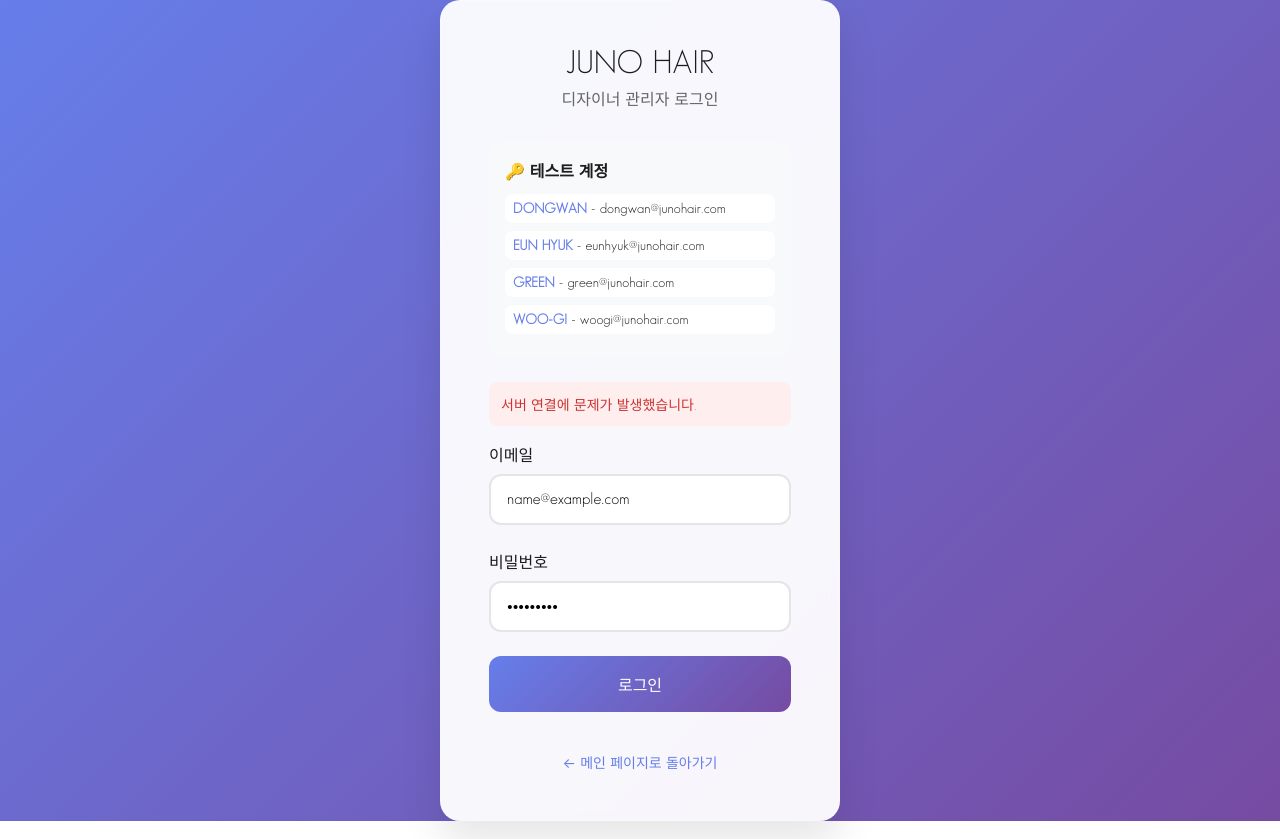
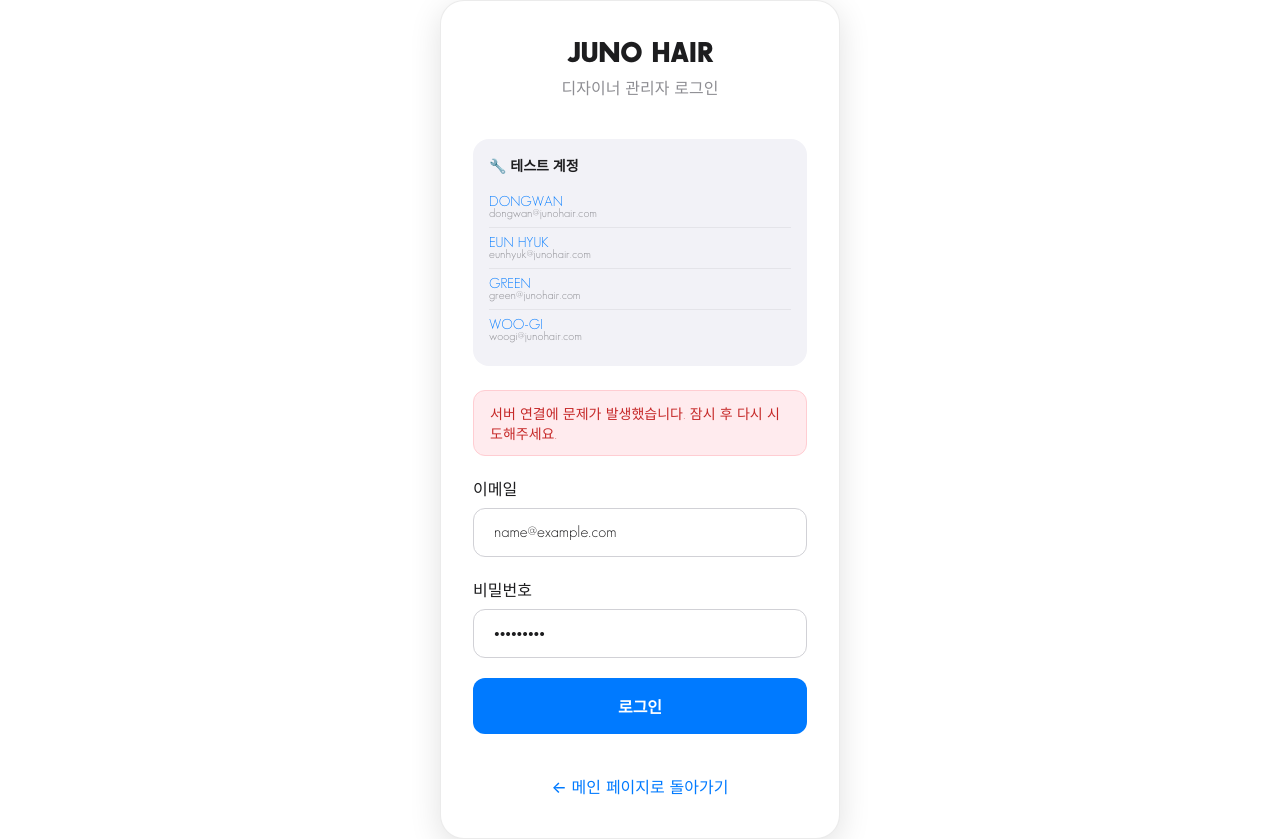
Before and after one commit to ANOV-creater/anov-sever, a website: page designer-login.html in a window 1280 px wide. Both pictures are taken after typing "name@example.com", "Sample123" into the empty fields and a click on the button "로그인". Drawn offline with Linux system fonts and the light colour scheme; no server answers.

Commit message:
Update files

```diff
--- a/designer-login.html
+++ b/designer-login.html
@@ -9,7 +9,28 @@
         @font-face {
             font-family: 'SansSerifFLF';
             src: url('/assets/font/SansSerifFLF.otf') format('opentype');
-            font-weight: normal;
+            font-weight: 400;
+            font-style: normal;
+        }
+
+        @font-face {
+            font-family: 'SansSerifFLF';
+            src: url('/assets/font/SansSerifFLF-Demibold.otf') format('opentype');
+            font-weight: 600;
+            font-style: normal;
+        }
+
+        @font-face {
+            font-family: 'SansSerifFLF';
+            src: url('/assets/font/SansSerifBldFLF.otf') format('opentype');
+            font-weight: 700;
+            font-style: normal;
+        }
+
+        @font-face {
+            font-family: 'SansSerifFLF';
+            src: url('/assets/font/SansSerifExbFLF.otf') format('opentype');
+            font-weight: 900;
             font-style: normal;
         }
 
@@ -20,209 +41,311 @@
         }
 
         body {
-            font-family: 'SansSerifFLF', -apple-system, BlinkMacSystemFont, 'Segoe UI', Roboto, sans-serif;
-            background: linear-gradient(135deg, #667eea 0%, #764ba2 100%);
+            font-family: 'SansSerifFLF', -apple-system, BlinkMacSystemFont, 'Segoe UI', Roboto, Helvetica, Arial, sans-serif;
+            background: #ffffff;
             min-height: 100vh;
             display: flex;
             align-items: center;
             justify-content: center;
             color: #1d1d1f;
+            -webkit-font-smoothing: antialiased;
         }
 
         .login-container {
-            background: rgba(255, 255, 255, 0.95);
-            backdrop-filter: blur(10px);
-            border-radius: 20px;
-            padding: 48px;
+            background: #ffffff;
+            border-radius: 24px;
+            padding: 40px 32px;
             width: 100%;
             max-width: 400px;
-            box-shadow: 0 20px 40px rgba(0, 0, 0, 0.1);
-            border: 1px solid rgba(255, 255, 255, 0.2);
+            box-shadow: 0 8px 32px rgba(0, 0, 0, 0.12);
+            border: 1px solid rgba(0, 0, 0, 0.08);
+            position: relative;
         }
 
-        .logo {
+        .logo-container {
             text-align: center;
-            margin-bottom: 32px;
+            margin-bottom: 40px;
         }
 
-        .logo h1 {
-            font-size: 32px;
+        .logo-text {
+            font-size: 28px;
+            font-weight: 700;
+            color: #1d1d1f;
+            margin-bottom: 8px;
+            letter-spacing: -0.5px;
+        }
+
+        .subtitle {
+            font-size: 16px;
+            color: #8e8e93;
+            font-weight: 400;
+            margin-bottom: 8px;
+        }
+
+        .test-accounts {
+            background: #f2f2f7;
+            border-radius: 16px;
+            padding: 16px;
+            margin-bottom: 24px;
+        }
+
+        .test-title {
+            font-size: 14px;
+            font-weight: 600;
+            color: #1d1d1f;
+            margin-bottom: 12px;
+            display: flex;
+            align-items: center;
+            gap: 6px;
+        }
+
+        .test-account {
+            display: flex;
+            justify-content: space-between;
+            align-items: center;
+            padding: 8px 0;
+            border-bottom: 1px solid rgba(0, 0, 0, 0.06);
+            cursor: pointer;
+            transition: all 0.2s ease;
+        }
+
+        .test-account:last-child {
+            border-bottom: none;
+        }
+
+        .test-account:hover {
+            background-color: rgba(0, 122, 255, 0.05);
+            border-radius: 8px;
+            margin: 0 -8px;
+            padding: 8px 8px;
+        }
+
+        .test-name {
+            font-size: 14px;
+            font-weight: 500;
+            color: #007AFF;
+        }
+
+        .test-email {
+            font-size: 12px;
+            color: #8e8e93;
+        }
+
+        .error-message {
+            background: #ffebee;
+            border: 1px solid #ffcdd2;
+            border-radius: 12px;
+            padding: 12px 16px;
+            margin-bottom: 20px;
+            color: #c62828;
+            font-size: 14px;
+            font-weight: 500;
+            display: none;
+        }
+
+        .form-group {
+            margin-bottom: 20px;
+        }
+
+        .form-label {
+            display: block;
+            font-size: 16px;
             font-weight: 500;
             color: #1d1d1f;
             margin-bottom: 8px;
         }
 
-        .logo p {
-            color: #666;
-            font-size: 16px;
-        }
-
-        .form-group {
-            margin-bottom: 24px;
-        }
-
-        .form-group label {
-            display: block;
-            margin-bottom: 8px;
-            font-weight: 500;
-            color: #1d1d1f;
-        }
-
-        .form-group input {
+        .form-input {
             width: 100%;
-            padding: 16px;
-            border: 2px solid #e5e5e7;
+            padding: 16px 20px;
+            border: 1px solid #d1d1d6;
             border-radius: 12px;
             font-size: 16px;
             font-family: inherit;
-            transition: all 0.3s ease;
             background: #ffffff;
+            color: #1d1d1f;
+            transition: all 0.2s ease;
         }
 
-        .form-group input:focus {
+        .form-input:focus {
             outline: none;
-            border-color: #667eea;
-            box-shadow: 0 0 0 3px rgba(102, 126, 234, 0.1);
+            border-color: #007AFF;
+            box-shadow: 0 0 0 3px rgba(0, 122, 255, 0.1);
         }
 
-        .login-btn {
+        .form-input::placeholder {
+            color: #8e8e93;
+        }
+
+        .login-button {
             width: 100%;
             padding: 16px;
-            background: linear-gradient(135deg, #667eea 0%, #764ba2 100%);
-            color: white;
+            background: #007AFF;
             border: none;
             border-radius: 12px;
             font-size: 16px;
-            font-weight: 500;
+            font-weight: 600;
+            color: #ffffff;
             cursor: pointer;
-            transition: all 0.3s ease;
-            margin-bottom: 16px;
+            transition: all 0.2s ease;
+            font-family: inherit;
+            margin-bottom: 20px;
         }
 
-        .login-btn:hover {
-            transform: translateY(-2px);
-            box-shadow: 0 10px 20px rgba(102, 126, 234, 0.3);
+        .login-button:hover {
+            background: #0056b3;
+            transform: translateY(-1px);
         }
 
-        .login-btn:disabled {
-            opacity: 0.6;
+        .login-button:active {
+            transform: translateY(0);
+        }
+
+        .login-button:disabled {
+            background: #d1d1d6;
             cursor: not-allowed;
             transform: none;
         }
 
-        .error-message {
-            background: #fee;
-            color: #c33;
-            padding: 12px;
-            border-radius: 8px;
-            margin-bottom: 16px;
-            font-size: 14px;
-            display: none;
-        }
-
-        .success-message {
-            background: #efe;
-            color: #3c3;
-            padding: 12px;
-            border-radius: 8px;
-            margin-bottom: 16px;
-            font-size: 14px;
-            display: none;
-        }
-
         .back-link {
             text-align: center;
-            margin-top: 24px;
+            margin-top: 20px;
         }
 
         .back-link a {
-            color: #667eea;
+            color: #007AFF;
             text-decoration: none;
-            font-size: 14px;
-            transition: color 0.3s ease;
+            font-size: 16px;
+            font-weight: 500;
+            display: inline-flex;
+            align-items: center;
+            gap: 6px;
+            transition: color 0.2s ease;
         }
 
         .back-link a:hover {
-            color: #764ba2;
+            color: #0056b3;
         }
 
-        .demo-accounts {
-            background: #f8f9fa;
-            border-radius: 12px;
-            padding: 16px;
-            margin-bottom: 24px;
-            font-size: 14px;
+        .loading {
+            display: inline-block;
+            width: 20px;
+            height: 20px;
+            border: 2px solid #ffffff;
+            border-radius: 50%;
+            border-top-color: transparent;
+            animation: spin 1s ease-in-out infinite;
         }
 
-        .demo-accounts h3 {
-            margin-bottom: 12px;
-            color: #1d1d1f;
-            font-size: 16px;
+        @keyframes spin {
+            to { transform: rotate(360deg); }
         }
 
-        .demo-account {
-            margin-bottom: 8px;
-            padding: 8px;
-            background: white;
-            border-radius: 8px;
-            cursor: pointer;
-            transition: background-color 0.2s ease;
-        }
-
-        .demo-account:hover {
-            background: #e9ecef;
-        }
-
-        .demo-account strong {
-            color: #667eea;
-        }
-
+        /* Mobile Responsive */
         @media (max-width: 480px) {
             .login-container {
                 margin: 20px;
                 padding: 32px 24px;
+            }
+
+            .logo-text {
+                font-size: 24px;
+            }
+
+            .subtitle {
+                font-size: 14px;
+            }
+        }
+
+        /* Dark mode support */
+        @media (prefers-color-scheme: dark) {
+            body {
+                background: #000000;
+                color: #ffffff;
+            }
+
+            .login-container {
+                background: #1c1c1e;
+                border-color: rgba(255, 255, 255, 0.1);
+                box-shadow: 0 8px 32px rgba(0, 0, 0, 0.3);
+            }
+
+            .logo-text {
+                color: #ffffff;
+            }
+
+            .test-accounts {
+                background: #2c2c2e;
+            }
+
+            .form-input {
+                background: #2c2c2e;
+                border-color: #48484a;
+                color: #ffffff;
+            }
+
+            .form-input:focus {
+                border-color: #007AFF;
             }
         }
     </style>
 </head>
 <body>
     <div class="login-container">
-        <div class="logo">
-            <h1>JUNO HAIR</h1>
-            <p>디자이너 관리자 로그인</p>
+        <div class="logo-container">
+            <div class="logo-text">JUNO HAIR</div>
+            <div class="subtitle">디자이너 관리자 로그인</div>
         </div>
 
-        <div class="demo-accounts">
-            <h3>🔑 테스트 계정</h3>
-            <div class="demo-account" onclick="fillLogin('dongwan@junohair.com', 'dongwan123!')">
-                <strong>DONGWAN</strong> - dongwan@junohair.com
+        <!-- 테스트 계정 정보 -->
+        <div class="test-accounts">
+            <div class="test-title">
+                🔧 테스트 계정
             </div>
-            <div class="demo-account" onclick="fillLogin('eunhyuk@junohair.com', 'eunhyuk123!')">
-                <strong>EUN HYUK</strong> - eunhyuk@junohair.com
+            <div class="test-account" onclick="fillLogin('dongwan@junohair.com', 'dongwan123!')">
+                <div>
+                    <div class="test-name">DONGWAN</div>
+                    <div class="test-email">dongwan@junohair.com</div>
+                </div>
             </div>
-            <div class="demo-account" onclick="fillLogin('green@junohair.com', 'green123!')">
-                <strong>GREEN</strong> - green@junohair.com
+            <div class="test-account" onclick="fillLogin('eunhyuk@junohair.com', 'eunhyuk123!')">
+                <div>
+                    <div class="test-name">EUN HYUK</div>
+                    <div class="test-email">eunhyuk@junohair.com</div>
+                </div>
             </div>
-            <div class="demo-account" onclick="fillLogin('woogi@junohair.com', 'woogi123!')">
-                <strong>WOO-GI</strong> - woogi@junohair.com
+            <div class="test-account" onclick="fillLogin('green@junohair.com', 'green123!')">
+                <div>
+                    <div class="test-name">GREEN</div>
+                    <div class="test-email">green@junohair.com</div>
+                </div>
+            </div>
+            <div class="test-account" onclick="fillLogin('woogi@junohair.com', 'woogi123!')">
+                <div>
+                    <div class="test-name">WOO-GI</div>
+                    <div class="test-email">woogi@junohair.com</div>
+                </div>
             </div>
         </div>
 
-        <div class="error-message" id="errorMessage"></div>
-        <div class="success-message" id="successMessage"></div>
+        <div class="error-message" id="errorMessage">
+            서버 연결에 문제가 발생했습니다.
+        </div>
 
         <form id="loginForm">
             <div class="form-group">
-                <label for="email">이메일</label>
-                <input type="email" id="email" name="email" required>
+                <label class="form-label">이메일</label>
+                <input type="email" class="form-input" id="email" placeholder="eunhyuk@junohair.com" required>
             </div>
 
             <div class="form-group">
-                <label for="password">비밀번호</label>
-                <input type="password" id="password" name="password" required>
+                <label class="form-label">비밀번호</label>
+                <input type="password" class="form-input" id="password" placeholder="••••••••••" required>
             </div>
 
-            <button type="submit" class="login-btn" id="loginBtn">로그인</button>
+            <button type="submit" class="login-button" id="loginButton">
+                로그인
+            </button>
         </form>
 
         <div class="back-link">
@@ -231,47 +354,38 @@
     </div>
 
     <script>
-        const loginForm = document.getElementById('loginForm');
-        const loginBtn = document.getElementById('loginBtn');
-        const errorMessage = document.getElementById('errorMessage');
-        const successMessage = document.getElementById('successMessage');
-
+        // 테스트 계정 자동 입력
         function fillLogin(email, password) {
             document.getElementById('email').value = email;
             document.getElementById('password').value = password;
         }
 
+        // 에러 메시지 표시
         function showError(message) {
-            errorMessage.textContent = message;
-            errorMessage.style.display = 'block';
-            successMessage.style.display = 'none';
+            const errorDiv = document.getElementById('errorMessage');
+            errorDiv.textContent = message;
+            errorDiv.style.display = 'block';
         }
 
-        function showSuccess(message) {
-            successMessage.textContent = message;
-            successMessage.style.display = 'block';
-            errorMessage.style.display = 'none';
+        // 메시지 숨기기
+        function hideMessages() {
+            document.getElementById('errorMessage').style.display = 'none';
         }
 
-        function hideMessages() {
-            errorMessage.style.display = 'none';
-            successMessage.style.display = 'none';
-        }
+        // 로그인 폼 처리
+        const loginForm = document.getElementById('loginForm');
+        const loginButton = document.getElementById('loginButton');
 
         loginForm.addEventListener('submit', async (e) => {
             e.preventDefault();
+            hideMessages();
 
             const email = document.getElementById('email').value;
             const password = document.getElementById('password').value;
 
-            if (!email || !password) {
-                showError('이메일과 비밀번호를 입력해주세요.');
-                return;
-            }
-
-            loginBtn.disabled = true;
-            loginBtn.textContent = '로그인 중...';
-            hideMessages();
+            // 로딩 상태
+            loginButton.disabled = true;
+            loginButton.innerHTML = '<span class="loading"></span> 로그인 중...';
 
             try {
                 const response = await fetch('/api/designer/login', {
@@ -284,33 +398,29 @@
 
                 const data = await response.json();
 
-                if (data.success) {
-                    showSuccess(`환영합니다, ${data.designer.name}님!`);
-                    setTimeout(() => {
-                        window.location.href = '/designer-dashboard';
-                    }, 1000);
+                if (response.ok) {
+                    // 로그인 성공
+                    window.location.href = '/designer-dashboard';
                 } else {
-                    showError(data.error || '로그인에 실패했습니다.');
+                    // 로그인 실패
+                    showError(data.message || '로그인에 실패했습니다.');
                 }
             } catch (error) {
                 console.error('Login error:', error);
-                showError('서버 연결에 문제가 발생했습니다.');
+                showError('서버 연결에 문제가 발생했습니다. 잠시 후 다시 시도해주세요.');
             } finally {
-                loginBtn.disabled = false;
-                loginBtn.textContent = '로그인';
+                // 로딩 상태 해제
+                loginButton.disabled = false;
+                loginButton.innerHTML = '로그인';
             }
         });
 
-        // Check if already logged in
-        fetch('/api/designer/me')
-            .then(response => {
-                if (response.ok) {
-                    window.location.href = '/designer-dashboard';
-                }
-            })
-            .catch(() => {
-                // Not logged in, stay on login page
-            });
+        // 엔터 키 처리
+        document.addEventListener('keypress', (e) => {
+            if (e.key === 'Enter' && !loginButton.disabled) {
+                loginForm.dispatchEvent(new Event('submit'));
+            }
+        });
     </script>
 </body>
 </html>
```
